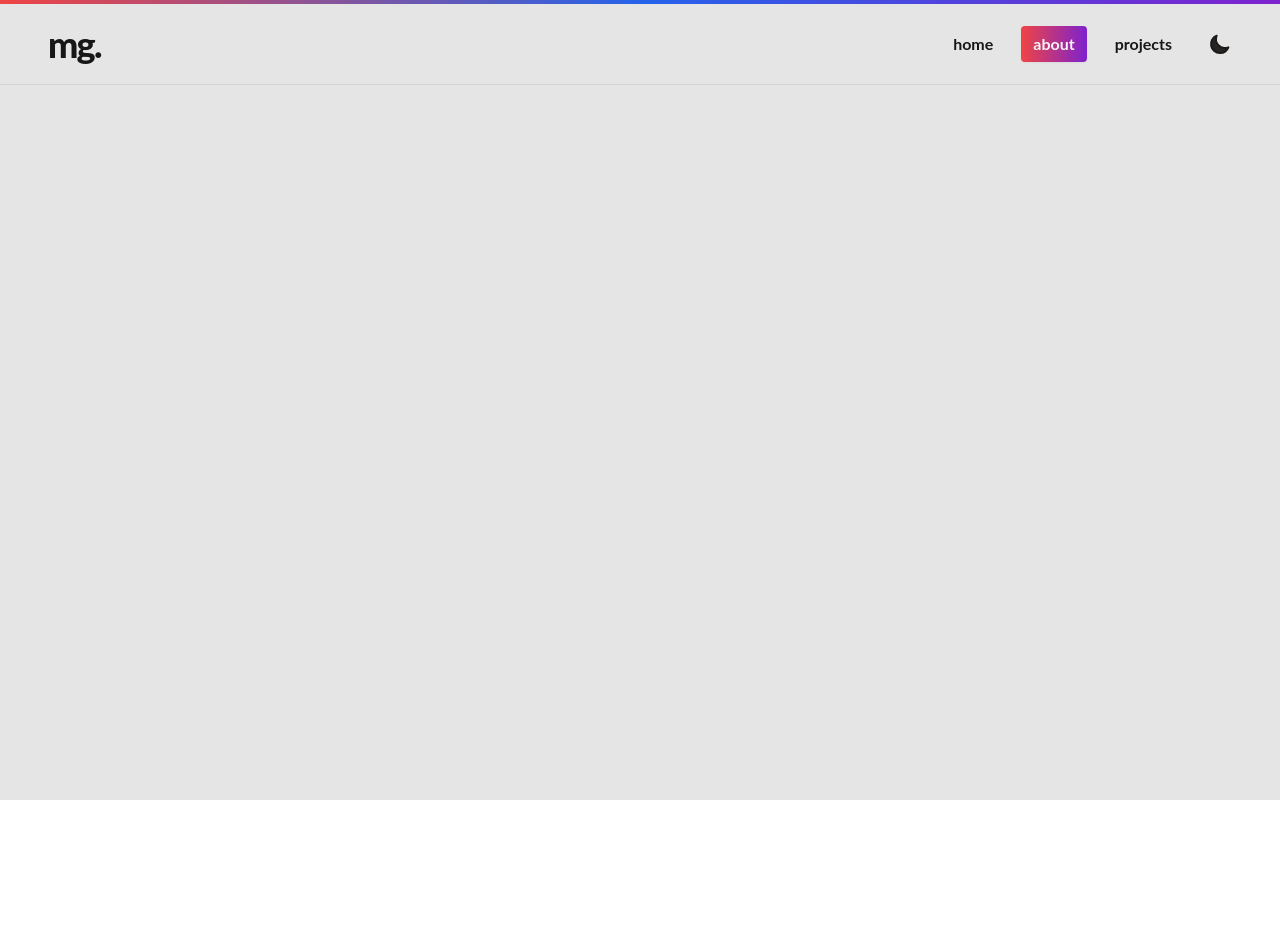
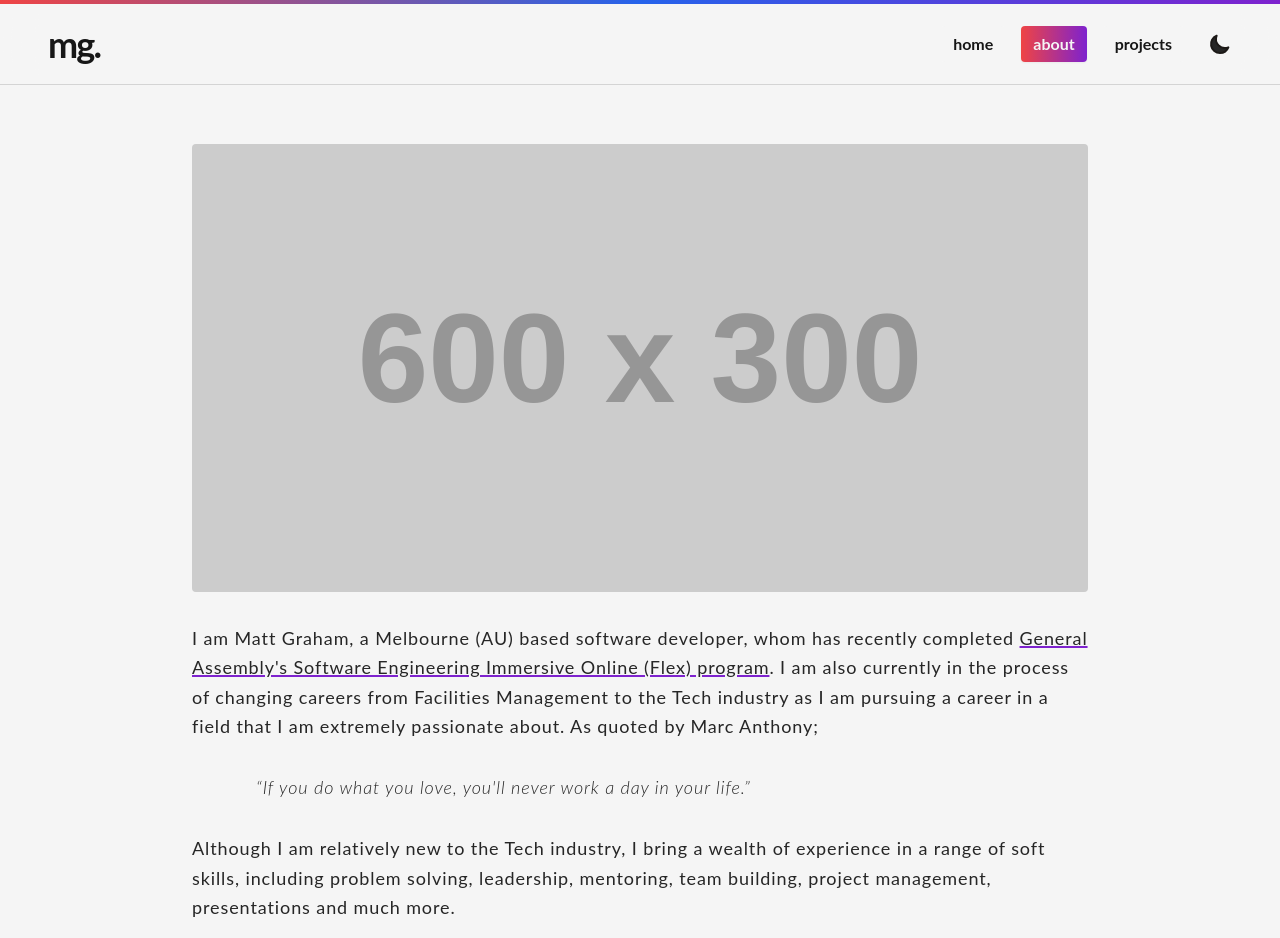
Before and after one commit to mattgrah-am/portfolio-v2, a React (Create React App) app: page /about in a window 1280 px wide. Before the commit the page ends 800 px from the top, so only its background shows below. Built offline with nearby package versions, Linux system fonts and the light colour scheme.

Commit message:
add about page

```diff
--- a/src/App.tsx
+++ b/src/App.tsx
@@ -8,7 +8,7 @@ import { Projects } from "./componets/Projects";
 
 const App = () => {
   return (
-    <div className="min-h-screen bg-neutral-200 pb-4 text-neutral-900 dark:bg-neutral-900 dark:text-neutral-100">
+    <div className="min-h-screen bg-neutral-100 pb-4 text-neutral-900 dark:bg-neutral-900 dark:text-neutral-100">
       <Router>
         <Header />
         <Routes>
--- a/src/componets/About.tsx
+++ b/src/componets/About.tsx
@@ -1,3 +1,36 @@
 export const About = () => {
-  return <p></p>;
+  return (
+    <div className="container">
+      <img
+        src="https://dummyimage.com/600x300/cccccc/ffffff"
+        alt=""
+        className="w-full rounded"
+      />
+      <p className="about-p">
+        I am Matt Graham, a Melbourne (AU) based software developer, whom has
+        recently completed{" "}
+        <a
+          href="https://generalassemb.ly/education/software-engineering-immersive-remote-flex"
+          target="_blank"
+          rel="noopener noreferrer"
+          className="underline decoration-purple-700 decoration-2 hover:no-underline"
+        >
+          General Assembly's Software Engineering Immersive Online (Flex)
+          program
+        </a>
+        . I am also currently in the process of changing careers from Facilities
+        Management to the Tech industry as I am pursuing a career in a field
+        that I am extremely passionate about. As quoted by Marc Anthony;
+        <p className="mt-8 ml-16 font-light italic">
+          “If you do what you love, you'll never work a day in your life.”
+        </p>
+      </p>
+      <p className="about-p">
+        Although I am relatively new to the Tech industry, I bring a wealth of
+        experience in a range of soft skills, including problem solving,
+        leadership, mentoring, team building, project management, presentations
+        and much more.
+      </p>
+    </div>
+  );
 };
--- a/src/componets/Featured.tsx
+++ b/src/componets/Featured.tsx
@@ -1,10 +1,9 @@
 import { Link } from "react-router-dom";
-import dummy from "../img/dummy_200x200.png";
 
 export const Featured = () => {
   return (
     <>
-      <div className="hr mt-20"></div>
+      <div className="hr mt-16"></div>
       <Link to="/projects">
         <h2 className="mt-16 text-4xl font-bold underline decoration-blue-600">
           Featured Projects
@@ -14,7 +13,11 @@ export const Featured = () => {
         A collection of projects that I have completed.
       </p>
       <div className="my-6 flex gap-4 rounded border border-neutral-400 bg-neutral-300 p-4 dark:border-neutral-700 dark:bg-neutral-800">
-        <img className="shadow-md" src={dummy} alt="" />
+        <img
+          className="shadow-md"
+          src="https://dummyimage.com/200x200/cccccc/ffffff"
+          alt=""
+        />
         <div>
           <h3 className="text-3xl font-bold leading-tight text-neutral-800 dark:text-neutral-200">
             Featured Project Title
--- a/src/componets/Header.tsx
+++ b/src/componets/Header.tsx
@@ -4,9 +4,9 @@ export const Header = () => {
   return (
     <header>
       <div className="fixed top-0 h-1 w-full bg-gradient-to-r from-red-500 via-blue-600 to-purple-700"></div>
-      <div className="fixed top-1 mb-10 flex w-full items-center justify-between border-b border-neutral-300 bg-neutral-200/80 py-3 px-10 backdrop-blur-lg dark:border-neutral-700 dark:bg-neutral-900/80">
+      <div className="fixed top-1 mb-10 flex w-full items-center justify-between border-b border-neutral-300 bg-neutral-100/80 py-3 px-10 backdrop-blur-lg dark:border-neutral-700 dark:bg-neutral-900/80">
         <a href="/">
-          <h1 className="m-2 justify-self-start p-0 text-4xl font-extrabold tracking-tighter text-neutral-900 dark:text-neutral-100">
+          <h1 className="m-2 justify-self-start p-0 text-4xl font-bold tracking-tighter text-neutral-900 dark:text-neutral-100">
             mg.
           </h1>
         </a>
--- a/src/componets/Home.tsx
+++ b/src/componets/Home.tsx
@@ -14,7 +14,7 @@ export const Home = () => {
         <span className="underline decoration-blue-600">Problem Solver,</span>{" "}
         Passion Seeker!
       </h2>
-      <p className="mt-8 text-lg leading-relaxed tracking-wider text-neutral-700 dark:text-neutral-300">
+      <p className="about-p">
         I am Melbourne (AU) based software developer, whom has recently
         completed{" "}
         <a
@@ -33,7 +33,7 @@ export const Home = () => {
           “If you do what you love, you'll never work a day in your life.”
         </p>
       </p>
-      <p className="mt-8 text-lg leading-relaxed tracking-wider text-neutral-700 dark:text-neutral-300">
+      <p className="about-p">
         Although I am relatively new to the Tech industry, I bring a wealth of
         experience in a range of soft skills, including problem solving,
         leadership, mentoring, team building, project management, presentations
--- a/src/componets/Social.tsx
+++ b/src/componets/Social.tsx
@@ -3,7 +3,7 @@ import { GithubSvg, LinkedinSvg, TwitterSvg } from "./iconSVG";
 
 export const Social = () => {
   return (
-    <div className="mt-16 flex items-center gap-2">
+    <div className="mt-8 flex items-center gap-2">
       <TwitterSvg />
       <GithubSvg />
       <LinkedinSvg />
--- a/src/styles/tailwind.css
+++ b/src/styles/tailwind.css
@@ -11,7 +11,7 @@
 }
 
 .btn {
-  @apply rounded bg-neutral-200 py-1.5 px-3 font-bold text-neutral-900 hover:bg-neutral-800 hover:text-neutral-100 dark:bg-neutral-900 dark:text-neutral-100 dark:hover:bg-neutral-700;
+  @apply rounded bg-neutral-100 py-1.5 px-3 font-bold text-neutral-900 hover:bg-neutral-800 hover:text-neutral-100 dark:bg-neutral-900 dark:text-neutral-100 dark:hover:bg-neutral-700;
 }
 
 .active-btn {
@@ -26,14 +26,6 @@
   @apply h-px w-full bg-gradient-to-r from-red-500 via-blue-600 to-purple-700;
 }
 
-.linkedin {
-  color: #0a66c2;
+.about-p {
+  @apply mt-8 text-lg leading-relaxed tracking-wider text-neutral-800 dark:text-neutral-200;
 }
-
-.twitter {
-  color: #1da1f2;
-}
-
-.github {
-  color: #bd2c00;
-}
```
Also changed, not shown: src/img/dummy_200x200.png (deleted).
